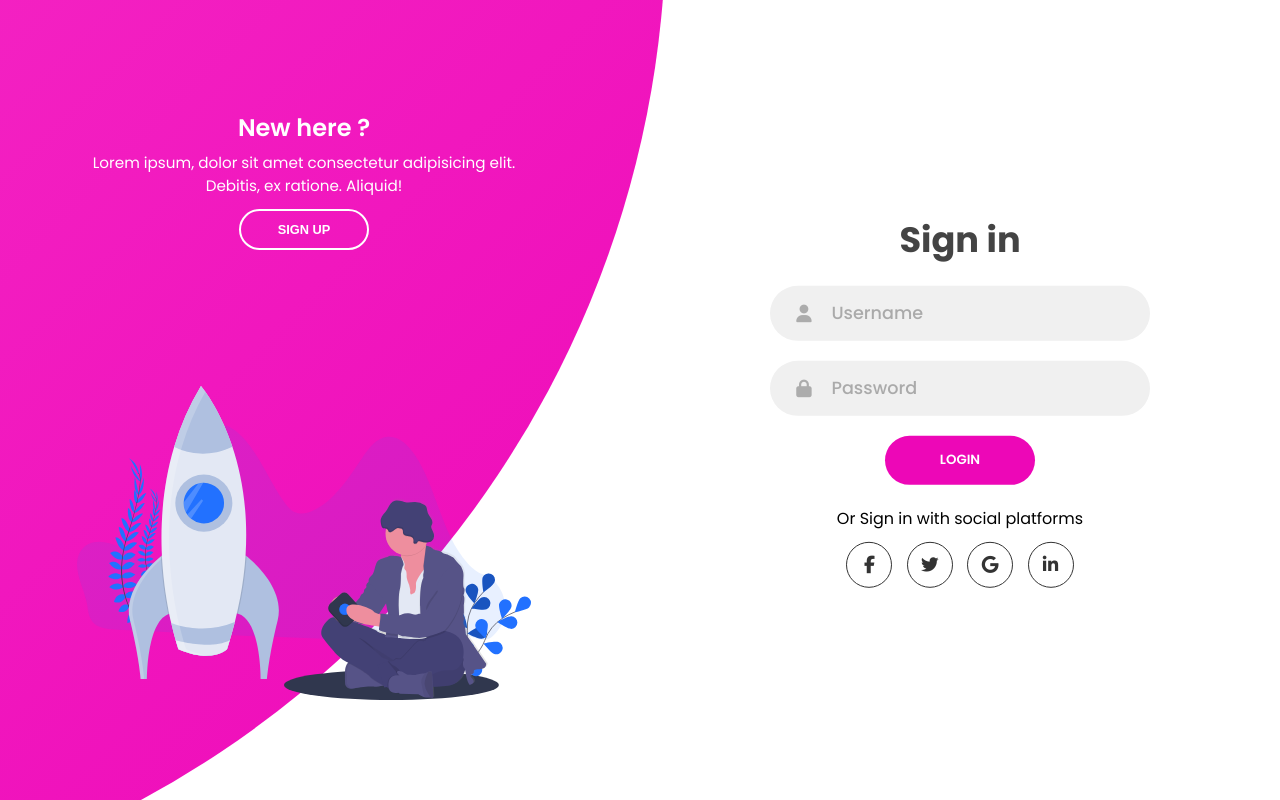
After one commit to OyeeHashi/Digi, a PHP site: page /user.php in a window 1280 px wide. The commit adds this page. Run offline with PHP 8.4, Linux system fonts and the light colour scheme; some libraries are stand-ins or nearby versions.

Commit message:
Login/Logout

```diff
--- /dev/null
+++ b/connection.php
@@ -0,0 +1,13 @@
+<?php
+
+$username='root';
+$password='m1247';
+$database='user';
+$server='localhost';
+
+if(!$con = mysqli_connect($server,$username,$password,$database,3307))
+{
+	die("failed to connect!");
+}
+
+?>
--- a/css/custom.css
+++ b/css/custom.css
@@ -14,8 +14,6 @@ html,body{
     font-family: 'work-sans', Arial, sans-serif, sans-serif;
     overflow-x: hidden;
     width: 100%;
-
-
 
 
 }
@@ -129,7 +127,8 @@ h2{
     width: 100%;
     background-color: rgba(255,255,255,.8);
     box-shadow: 0px 2px 2px #efefef;
-margin-bottom: -40px;
+    z-index: 1;
+    margin-bottom: -40px;
 }
 
 .sticky-nav .logo{
--- /dev/null
+++ b/css/style-1.css
@@ -0,0 +1,400 @@
+@import url("https://fonts.googleapis.com/css2?family=Poppins:wght@200;300;400;500;600;700;800&display=swap");
+
+* {
+  margin: 0;
+  padding: 0;
+  box-sizing: border-box;
+}
+
+body,
+input {
+  font-family: "Poppins", sans-serif;
+}
+
+.container {
+  position: relative;
+  width: 100%;
+  background-color: #fff;
+  min-height: 100vh;
+  overflow: hidden;
+}
+
+.forms-container {
+  position: absolute;
+  width: 100%;
+  height: 100%;
+  top: 0;
+  left: 0;
+}
+
+.signin-signup {
+  position: absolute;
+  top: 50%;
+  transform: translate(-50%, -50%);
+  left: 75%;
+  width: 50%;
+  transition: 1s 0.7s ease-in-out;
+  display: grid;
+  grid-template-columns: 1fr;
+  z-index: 5;
+}
+
+form {
+  display: flex;
+  align-items: center;
+  justify-content: center;
+  flex-direction: column;
+  padding: 0rem 5rem;
+  transition: all 0.2s 0.7s;
+  overflow: hidden;
+  grid-column: 1 / 2;
+  grid-row: 1 / 2;
+}
+
+form.sign-up-form {
+  opacity: 0;
+  z-index: 1;
+}
+
+form.sign-in-form {
+  z-index: 2;
+}
+
+.title {
+  font-size: 2.2rem;
+  color: #444;
+  margin-bottom: 10px;
+}
+
+.input-field {
+  max-width: 380px;
+  width: 100%;
+  background-color: #f0f0f0;
+  margin: 10px 0;
+  height: 55px;
+  border-radius: 55px;
+  display: grid;
+  grid-template-columns: 15% 85%;
+  padding: 0 0.4rem;
+  position: relative;
+}
+
+.input-field i {
+  text-align: center;
+  line-height: 55px;
+  color: #acacac;
+  transition: 0.5s;
+  font-size: 1.1rem;
+}
+
+.input-field input {
+  background: none;
+  outline: none;
+  border: none;
+  line-height: 1;
+  font-weight: 600;
+  font-size: 1.1rem;
+  color: #333;
+}
+
+.input-field input::placeholder {
+  color: #aaa;
+  font-weight: 500;
+}
+
+.social-text {
+  padding: 0.7rem 0;
+  font-size: 1rem;
+}
+
+.social-media {
+  display: flex;
+  justify-content: center;
+}
+
+.social-icon {
+  height: 46px;
+  width: 46px;
+  display: flex;
+  justify-content: center;
+  align-items: center;
+  margin: 0 0.45rem;
+  color: #333;
+  border-radius: 50%;
+  border: 1px solid #333;
+  text-decoration: none;
+  font-size: 1.1rem;
+  transition: 0.3s;
+}
+
+.social-icon:hover {
+  color: #ed07b7;
+  border-color: lightcoral;
+}
+
+.btn {
+  width: 150px;
+  background-color: #ed07b7;
+  border: none;
+  outline: none;
+  height: 49px;
+  border-radius: 49px;
+  color: #fff;
+  text-transform: uppercase;
+  font-weight: 600;
+  margin: 10px 0;
+  cursor: pointer;
+  transition: 0.5s;
+}
+
+.btn:hover {
+  background-color: #fd48d3;
+}
+.panels-container {
+  position: absolute;
+  height: 100%;
+  width: 100%;
+  top: 0;
+  left: 0;
+  display: grid;
+  grid-template-columns: repeat(2, 1fr);
+}
+
+.container:before {
+  content: "";
+  position: absolute;
+  height: 2000px;
+  width: 2000px;
+  top: -10%;
+  right: 48%;
+  transform: translateY(-50%);
+  background-image: linear-gradient(-45deg, #ed07b7 0%, #fd48d3 100%);
+  transition: 1.8s ease-in-out;
+  border-radius: 50%;
+  z-index: 6;
+}
+
+.image {
+  width: 100%;
+  transition: transform 1.1s ease-in-out;
+  transition-delay: 0.4s;
+}
+
+.panel {
+  display: flex;
+  flex-direction: column;
+  align-items: flex-end;
+  justify-content: space-around;
+  text-align: center;
+  z-index: 6;
+}
+
+.left-panel {
+  pointer-events: all;
+  padding: 3rem 17% 2rem 12%;
+}
+
+.right-panel {
+  pointer-events: none;
+  padding: 3rem 12% 2rem 17%;
+}
+
+.panel .content {
+  color: #fff;
+  transition: transform 0.9s ease-in-out;
+  transition-delay: 0.6s;
+}
+
+.panel h3 {
+  font-weight: 600;
+  line-height: 1;
+  font-size: 1.5rem;
+}
+
+.panel p {
+  font-size: 0.95rem;
+  padding: 0.7rem 0;
+}
+
+.btn.transparent {
+  margin: 0;
+  background: none;
+  border: 2px solid #fff;
+  width: 130px;
+  height: 41px;
+  font-weight: 600;
+  font-size: 0.8rem;
+}
+
+.right-panel .image,
+.right-panel .content {
+  transform: translateX(800px);
+}
+
+/* ANIMATION */
+
+.container.sign-up-mode:before {
+  transform: translate(100%, -50%);
+  right: 52%;
+}
+
+.container.sign-up-mode .left-panel .image,
+.container.sign-up-mode .left-panel .content {
+  transform: translateX(-800px);
+}
+
+.container.sign-up-mode .signin-signup {
+  left: 25%;
+}
+
+.container.sign-up-mode form.sign-up-form {
+  opacity: 1;
+  z-index: 2;
+}
+
+.container.sign-up-mode form.sign-in-form {
+  opacity: 0;
+  z-index: 1;
+}
+
+.container.sign-up-mode .right-panel .image,
+.container.sign-up-mode .right-panel .content {
+  transform: translateX(0%);
+}
+
+.container.sign-up-mode .left-panel {
+  pointer-events: none;
+}
+
+.container.sign-up-mode .right-panel {
+  pointer-events: all;
+}
+
+@media (max-width: 870px) {
+  .container {
+    min-height: 800px;
+    height: 100vh;
+  }
+  .signin-signup {
+    width: 100%;
+    top: 95%;
+    transform: translate(-50%, -100%);
+    transition: 1s 0.8s ease-in-out;
+  }
+
+  .signin-signup,
+  .container.sign-up-mode .signin-signup {
+    left: 50%;
+  }
+
+  .panels-container {
+    grid-template-columns: 1fr;
+    grid-template-rows: 1fr 2fr 1fr;
+  }
+
+  .panel {
+    flex-direction: row;
+    justify-content: space-around;
+    align-items: center;
+    padding: 2.5rem 8%;
+    grid-column: 1 / 2;
+  }
+
+  .right-panel {
+    grid-row: 3 / 4;
+  }
+
+  .left-panel {
+    grid-row: 1 / 2;
+  }
+
+  .image {
+    width: 200px;
+    transition: transform 0.9s ease-in-out;
+    transition-delay: 0.6s;
+  }
+
+  .panel .content {
+    padding-right: 15%;
+    transition: transform 0.9s ease-in-out;
+    transition-delay: 0.8s;
+  }
+
+  .panel h3 {
+    font-size: 1.2rem;
+  }
+
+  .panel p {
+    font-size: 0.7rem;
+    padding: 0.5rem 0;
+  }
+
+  .btn.transparent {
+    width: 110px;
+    height: 35px;
+    font-size: 0.7rem;
+  }
+
+  .container:before {
+    width: 1500px;
+    height: 1500px;
+    transform: translateX(-50%);
+    left: 30%;
+    bottom: 68%;
+    right: initial;
+    top: initial;
+    transition: 2s ease-in-out;
+  }
+
+  .container.sign-up-mode:before {
+    transform: translate(-50%, 100%);
+    bottom: 32%;
+    right: initial;
+  }
+
+  .container.sign-up-mode .left-panel .image,
+  .container.sign-up-mode .left-panel .content {
+    transform: translateY(-300px);
+  }
+
+  .container.sign-up-mode .right-panel .image,
+  .container.sign-up-mode .right-panel .content {
+    transform: translateY(0px);
+  }
+
+  .right-panel .image,
+  .right-panel .content {
+    transform: translateY(300px);
+  }
+
+  .container.sign-up-mode .signin-signup {
+    top: 5%;
+    transform: translate(-50%, 0);
+  }
+}
+
+@media (max-width: 570px) {
+  form {
+    padding: 0 1.5rem;
+  }
+
+  .image {
+    display: none;
+  }
+  .panel .content {
+    padding: 0.5rem 1rem;
+  }
+  .container {
+    padding: 1.5rem;
+  }
+
+  .container:before {
+    bottom: 72%;
+    left: 50%;
+  }
+
+  .container.sign-up-mode:before {
+    bottom: 28%;
+    left: 50%;
+  }
+}
--- /dev/null
+++ b/functions.php
@@ -0,0 +1,45 @@
+<?php
+
+function check_login($con)
+{
+
+	if(isset($_SESSION['user_name']))
+	{
+
+		$name = $_SESSION['user_name'];
+		$query = "select * from user_data where user_name = '$name' limit 1";
+
+		$result = mysqli_query($con,$query);
+		if($result && mysqli_num_rows($result) > 0)
+		{
+
+			$user_data = mysqli_fetch_assoc($result);
+			return $user_data;
+		}
+	}
+
+	//redirect to login
+	header("Location: user.php");
+	die;
+
+}
+
+// function random_num($length)
+// {
+
+// 	$text = "";
+// 	if($length < 5)
+// 	{
+// 		$length = 5;
+// 	}
+
+// 	$len = rand(4,$length);
+
+// 	for ($i=0; $i < $len; $i++) {
+// 		# code...
+
+// 		$text .= rand(0,9);
+// 	}
+
+// 	return $text;
+// }
--- /dev/null
+++ b/js/app.js
@@ -0,0 +1,11 @@
+const sign_in_btn = document.querySelector("#sign-in-btn");
+const sign_up_btn = document.querySelector("#sign-up-btn");
+const container = document.querySelector(".container");
+
+sign_up_btn.addEventListener("click", () => {
+  container.classList.add("sign-up-mode");
+});
+
+sign_in_btn.addEventListener("click", () => {
+  container.classList.remove("sign-up-mode");
+});
--- a/js/jquery.js
+++ b/js/jquery.js
@@ -33,8 +33,6 @@ $(document).ready(function(){
             const hash= this.hash;
             $('html,body').animate({
                 scrollTop: $(hash).offset().top
-
-
             },1000
             )
         }
--- /dev/null
+++ b/user.php
@@ -0,0 +1,186 @@
+<?php
+session_start();
+
+include('connection.php');
+include('functions.php');
+
+if(isset($_POST['signup']))
+	{
+		//something was posted
+		$email = $_POST['email'];
+		$user_name = $_POST['user_name'];
+		$password = $_POST['password'];
+
+		if(!empty($user_name) && !empty($password))
+		{
+			//save to database
+			// $user_id = random_num(20);
+			$query = "insert into user_data (email,user_name,password) values ('$email','$user_name','$password')";
+
+			mysqli_query($con, $query);
+      echo "Sign Up Successfull !";
+			header("Location: user.php");
+			die;
+		}else
+		{
+			echo "Please Enter Some Valid Information!";
+		}
+	}
+
+  // Login//
+  if(isset($_POST['login']))
+	{
+		//something was posted
+		$user_name = $_POST['user_name'];
+		$password = $_POST['password'];
+
+		if(!empty($user_name) && !empty($password))
+		{
+
+			//read from database
+			$query = "select * from user_data where user_name = '$user_name' limit 1";
+			$result = mysqli_query($con, $query);
+
+			if($result)
+			{
+				if($result && mysqli_num_rows($result) > 0)
+				{
+
+					$user_data = mysqli_fetch_assoc($result);
+
+					if($user_data['password'] === $password)
+					{
+
+						$_SESSION['user_name'] = $user_data['user_name'];
+						header("Location: index.php");
+						die;
+					}
+				}
+			}
+
+			echo "Wrong Username or Password!";
+		}else
+		{
+			echo "Wrong Username or Password!";
+		}
+	}
+
+?>
+
+
+
+
+<!DOCTYPE html>
+<html lang="en">
+  <head>
+    <meta charset="UTF-8" />
+    <meta name="viewport" content="width=device-width, initial-scale=1.0" />
+    <script
+      src="https://kit.fontawesome.com/64d58efce2.js"
+      crossorigin="anonymous"
+    ></script>
+    <link rel="stylesheet" href="css/style-1.css" />
+    <title>Sign in & Sign up Form</title>
+  </head>
+  <body>
+    <div class="container">
+      <div class="forms-container">
+        <div class="signin-signup">
+
+          <form method="post" action="#" class="sign-in-form">
+            <h2 class="title">Sign in</h2>
+            <div class="input-field">
+              <i class="fas fa-user"></i>
+              <input type="text" placeholder="Username" name="user_name"/>
+            </div>
+            <div class="input-field">
+              <i class="fas fa-lock"></i>
+              <input type="password" placeholder="Password" name="password"/>
+            </div>
+            <input type="submit" value="Login" class="btn solid" name="login"/>
+
+            <p class="social-text">Or Sign in with social platforms</p>
+            <div class="social-media">
+              <a href="#" class="social-icon">
+                <i class="fab fa-facebook-f"></i>
+              </a>
+              <a href="#" class="social-icon">
+                <i class="fab fa-twitter"></i>
+              </a>
+              <a href="#" class="social-icon">
+                <i class="fab fa-google"></i>
+              </a>
+              <a href="#" class="social-icon">
+                <i class="fab fa-linkedin-in"></i>
+              </a>
+            </div>
+          </form>
+
+
+          <form method="post" action="#" class="sign-up-form">
+            <h2 class="title">Sign up</h2>
+            <div class="input-field">
+              <i class="fas fa-user"></i>
+              <input type="text" placeholder="Username" name="user_name" />
+            </div>
+            <div class="input-field">
+              <i class="fas fa-envelope"></i>
+              <input type="email" placeholder="Email" name="email"/>
+            </div>
+            <div class="input-field">
+              <i class="fas fa-lock"></i>
+              <input type="password" placeholder="Password" name="password"/>
+            </div>
+            <input type="submit" class="btn" value="Sign up" name="signup"/>
+            <p class="social-text">Or Sign up with social platforms</p>
+            <div class="social-media">
+              <a href="#" class="social-icon">
+                <i class="fab fa-facebook-f"></i>
+              </a>
+              <a href="#" class="social-icon">
+                <i class="fab fa-twitter"></i>
+              </a>
+              <a href="#" class="social-icon">
+                <i class="fab fa-google"></i>
+              </a>
+              <a href="#" class="social-icon">
+                <i class="fab fa-linkedin-in"></i>
+              </a>
+            </div>
+          </form>
+        </div>
+      </div>
+
+      <div class="panels-container">
+        <div class="panel left-panel">
+          <div class="content">
+            <h3>New here ?</h3>
+            <p>
+              Lorem ipsum, dolor sit amet consectetur adipisicing elit. Debitis,
+              ex ratione. Aliquid!
+            </p>
+            <button class="btn transparent" id="sign-up-btn">
+              Sign up
+            </button>
+          </div>
+          <img src="img/log.svg" class="image" alt="" />
+        </div>
+        <div class="panel right-panel">
+          <div class="content">
+            <h3>One of us ?</h3>
+            <p>
+              Lorem ipsum dolor sit amet consectetur adipisicing elit. Nostrum
+              laboriosam ad deleniti.
+            </p>
+            <button class="btn transparent" id="sign-in-btn">
+              Sign in
+            </button>
+          </div>
+          <img src="img/register.svg" class="image" alt="" />
+        </div>
+      </div>
+    </div>
+
+    <script src="js/app.js"></script>
+  </body>
+</html>
```
Also changed, not shown: index.php (renamed from index.html, +24 -2 lines), logout.php (added, +12 -0 lines), check.php (renamed from check.html), img/log.svg (added), img/register.svg (added).
